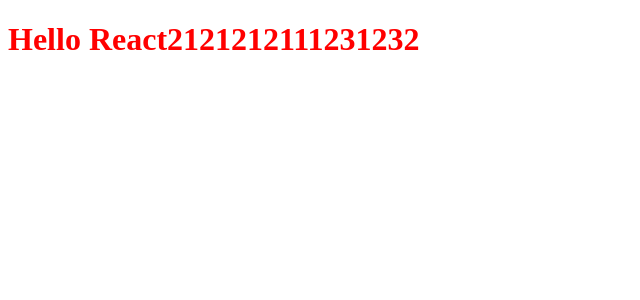
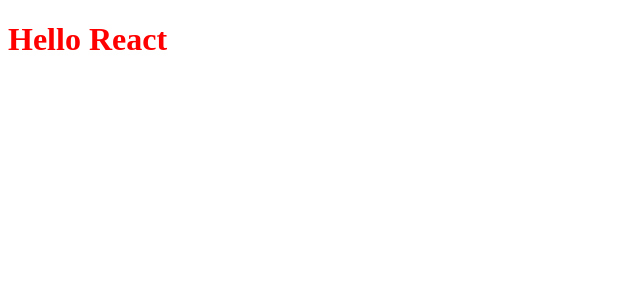
Before and after one commit to markliu2013/react-hello, a React app: page / in a window 1280 px wide. Shown: the top 300 px of the page, without its empty margins (0-640 px from the left). Built offline with nearby package versions, Linux system fonts and the light colour scheme.

Commit message:
fix: save

```diff
--- a/src/App.tsx
+++ b/src/App.tsx
@@ -1,7 +1,7 @@
 import * as React from 'react';
 
 function App() {
-  return <h1>Hello React2121212111231232</h1>;
+  return <h1>Hello React</h1>;
 }
 
 export default App;
```
